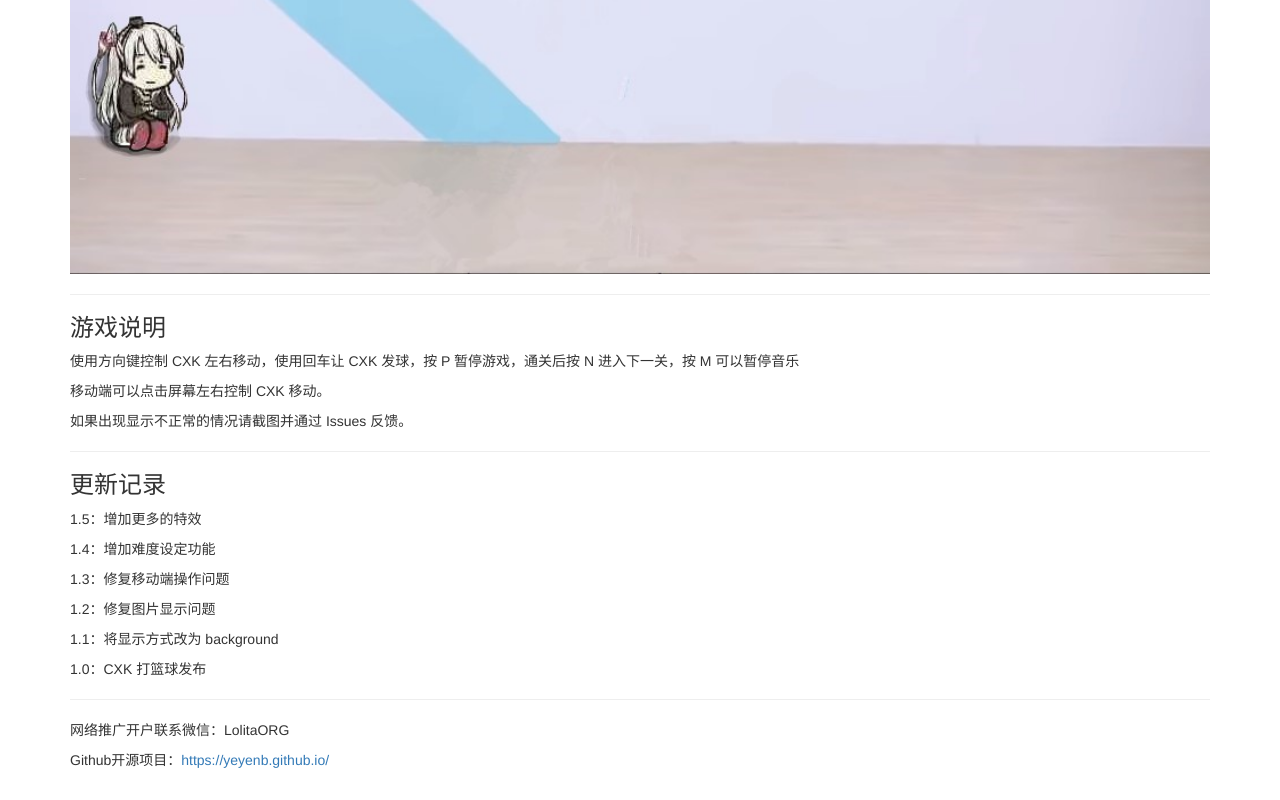
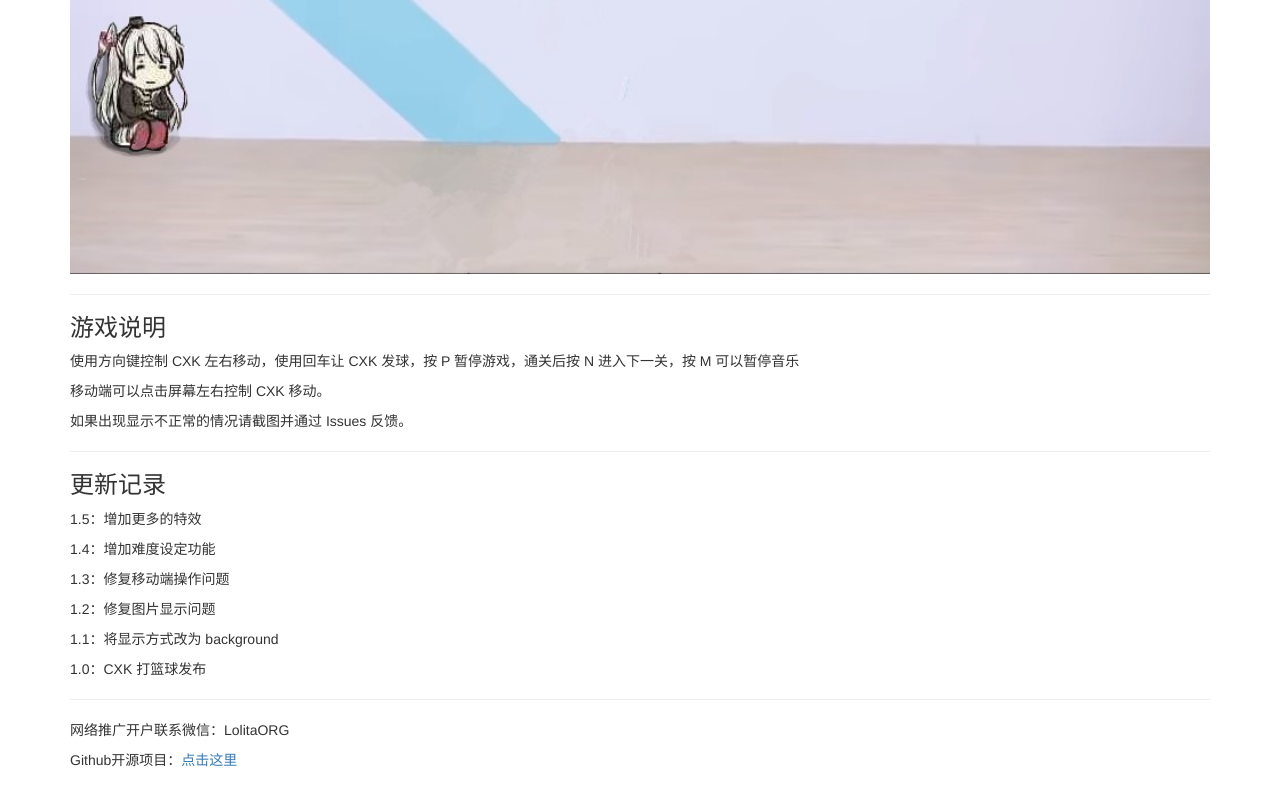
Before and after one commit to CSGO-Niko/CSGO-NIKO.github.io, a plain HTML site: page index.html in a window 1280 px wide. Shown: the part 536-1336 px from the top of the page. Drawn offline with nearby package versions, Linux system fonts and the light colour scheme.

Commit message:
Update index.html

```diff
--- a/index.html
+++ b/index.html
@@ -68,7 +68,7 @@
 					<p>1.0：CXK 打篮球发布</p>
 					<hr>
 					<p>网络推广开户联系微信：LolitaORG</p>
-					<p>Github开源项目：<a href="https://yeyenb.github.io/" target="_blank">https://yeyenb.github.io/</a></p>
+					<p>Github开源项目：<a href="https://yeyenb.github.io/" target="_blank">点击这里</a></p>
 				</div>
 			</div>
 		</div>
```
